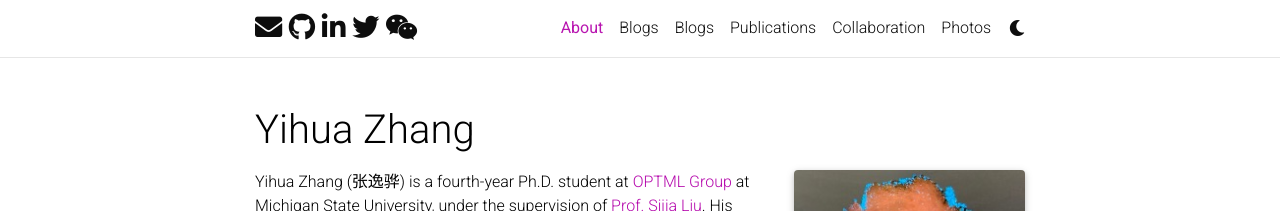
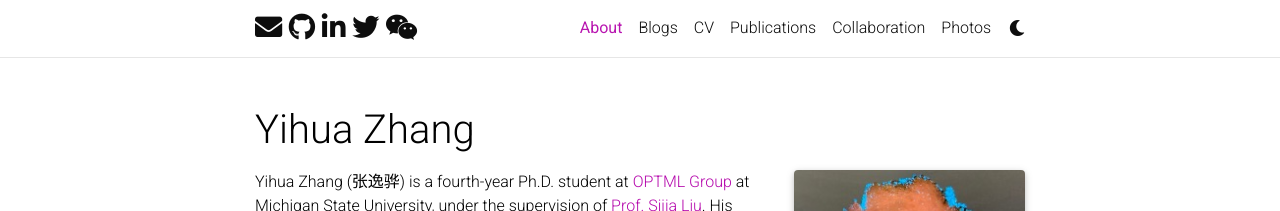
Before and after one commit to NormalUhr/yihua-zhang, a Jekyll site: the page built from _pages/about.md, in a window 1280 px wide. Shown: the top 211 px of the page. Built offline with Jekyll 4.4.1, drawn with Linux system fonts in a browser that asks for light colours; full-size pictures stand in for the smaller copies a plugin makes; emoji names are drawn with the system emoji font; comment, search, counter and statistics services are not loaded; a style sheet for code colours, icons or effects is not loaded.

Commit message:
fix typo

```diff
--- a/_includes/header.html
+++ b/_includes/header.html
@@ -59,7 +59,7 @@
 
               <!-- CV -->
               <li class="nav-item">
-                <a class="nav-link" href="./assets/pdf/cv.pdf" target="_blank" rel="noopener noreferrer">Blogs</a>
+                <a class="nav-link" href="./assets/pdf/cv.pdf" target="_blank" rel="noopener noreferrer">CV</a>
               </li>
 
               <!-- Blog -->
```
